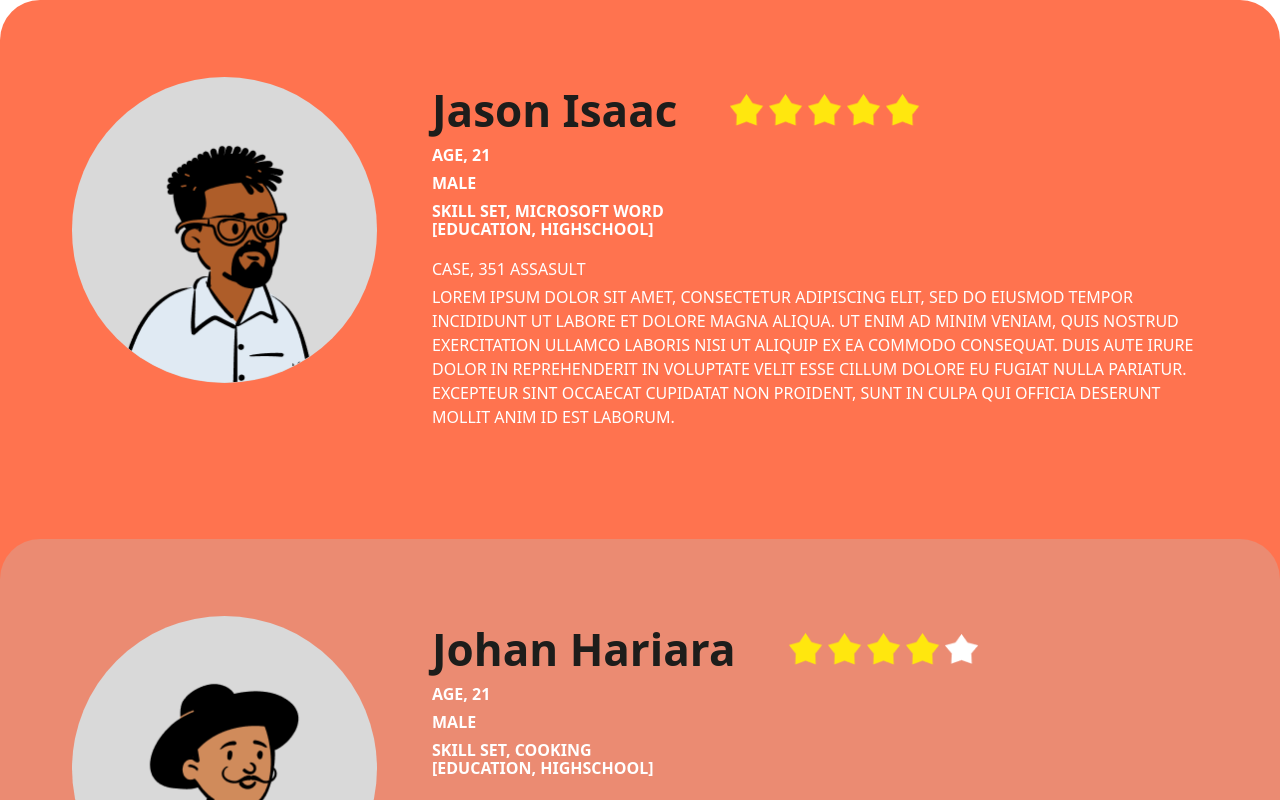
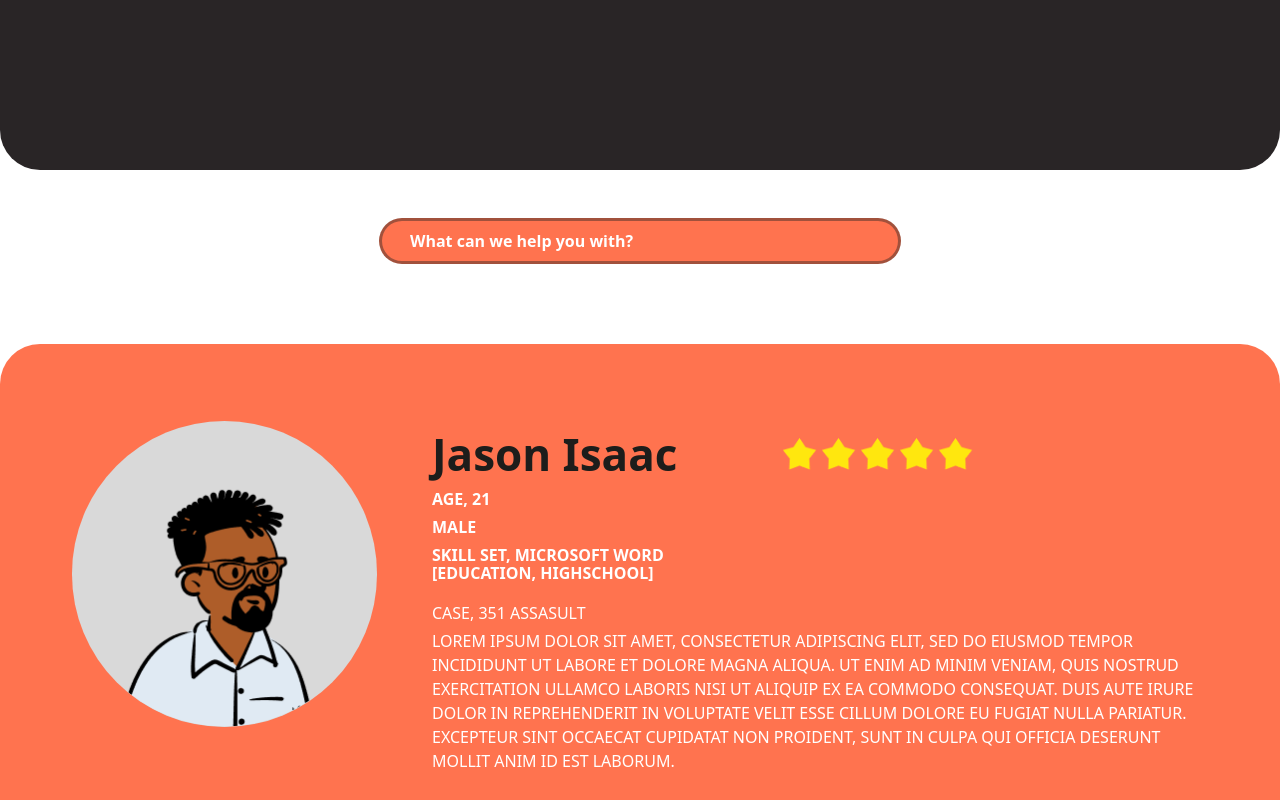
Before and after one commit to RMA1403/second-chance, a Next.js app: page /test in a window 1280 px wide. Shown: the top 800 px of the page. Built offline with nearby package versions, Linux system fonts and the light colour scheme.

Commit message:
feat: addded profiles page

```diff
--- a/app/test/page.tsx
+++ b/app/test/page.tsx
@@ -3,10 +3,19 @@ import ProfileList from "@/data/ProfileList.js";
 
 export default function TestPage(): JSX.Element {
   return (
-    <div>
-      {ProfileList.map((item, idx) => (
-        <Profile key={idx} idx={idx} {...item} />
-      ))}
-    </div>
+    <main className="relative">
+      <div className="bg-[#292526] h-[170px] rounded-b-[40px]"></div>
+      <div className="bg-[#FF734F] w-[40.79vw] mt-12 mb-20 mx-auto py-2 px-7 rounded-full border-[#29252670] border-[3px]">
+        <p className="text-white upper font-bold text-base">
+          What can we help you with?
+        </p>
+      </div>
+      <ul>
+        {ProfileList.map((item, idx) => (
+          <Profile key={idx} idx={idx} {...item} />
+        ))}
+      </ul>
+      <div className="bg-[#7C655F] h-10 absolute bottom-0 w-full"></div>
+    </main>
   );
 }
--- a/components/Profile.tsx
+++ b/components/Profile.tsx
@@ -43,7 +43,7 @@ export default function Profile({
     <div
       className={clsx(
         backgroundColor[idx],
-        "w-full rounded-[40px] -mt-[126px] first:mt-0 mb-10 flex pt-[77px] px-[72px] pb-[196px]"
+        "w-full rounded-[40px] -mt-[126px] first:mt-0 flex pt-[77px] px-[72px] pb-[196px]"
       )}
     >
       <div className="bg-[#D9D9D9] rounded-full overflow-hidden mr-[55px] self-start flex-none">
@@ -51,10 +51,10 @@ export default function Profile({
       </div>
       <div>
         <div className="flex">
-          <h3 className="text-[#1D1D1B] capitalize font-bold text-[44px]">
+          <h3 className="text-[#1D1D1B] capitalize font-bold text-[44px] w-[350px]">
             {name}
           </h3>
-          <div className="ml-[52px] flex items-center gap-1">
+          <div className="flex items-center gap-1">
             {new Array(rating).fill(0).map((_, idx) => (
               <div key={idx} className="flex-none">
                 <Image alt="rating" width={35} height={35} src={StarYellow} />
```
